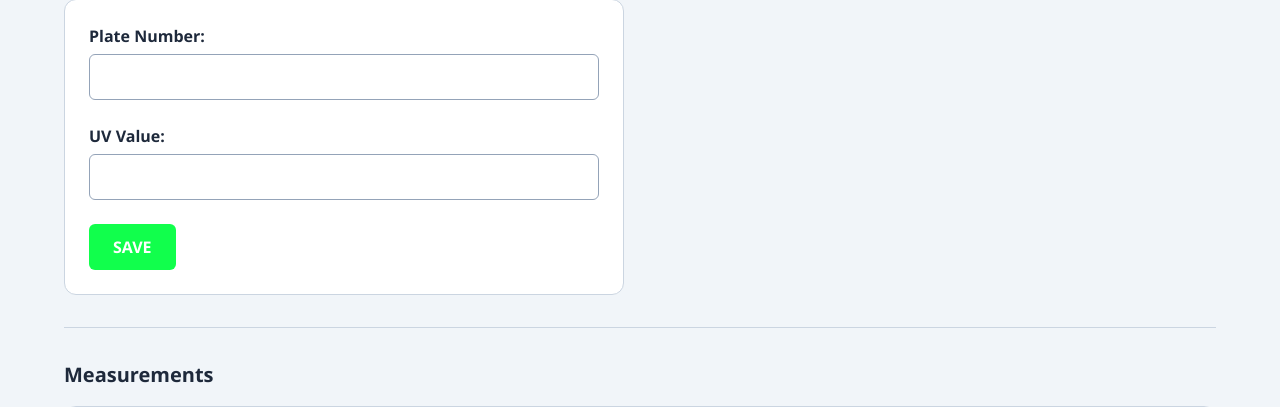
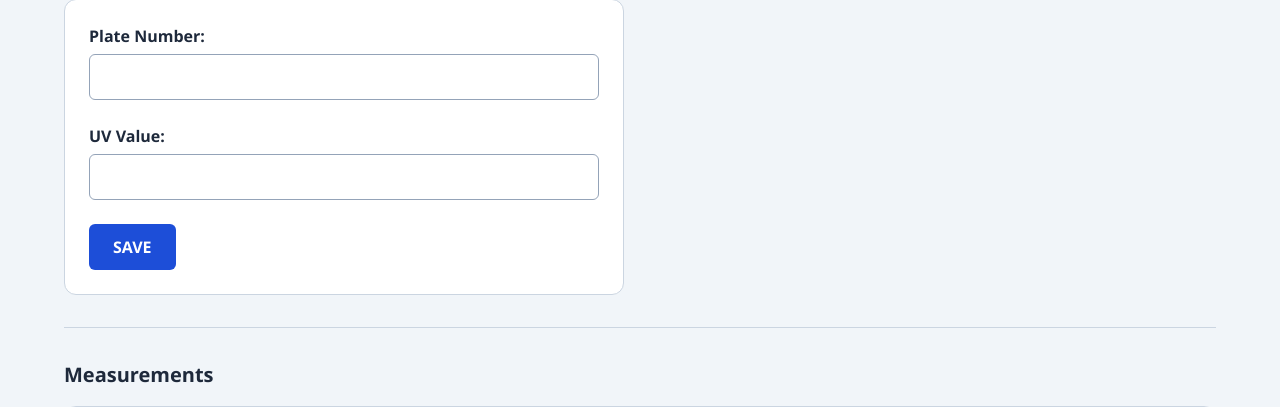
Before and after one commit to ermunn/Headlight-Sensing-system, a Flask app: page / in a window 1280 px wide. Shown: the part 173-580 px from the top of the page. Run offline with Flask 3, Linux system fonts and the light colour scheme; data that the repository does not hold is empty; some libraries are stand-ins or nearby versions.

Commit message:
button ungu butsaaj uurchluw

```diff
--- a/static/style.css
+++ b/static/style.css
@@ -57,7 +57,7 @@ button {
 	font: inherit;
 	font-weight: 600;
 	color: #fff;
-	background: rgba(0, 255, 64, 0.933);
+	background: #1d4ed8;
 	cursor: pointer;
 }
 
```
